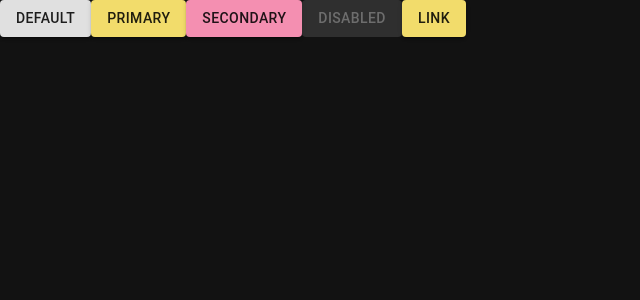
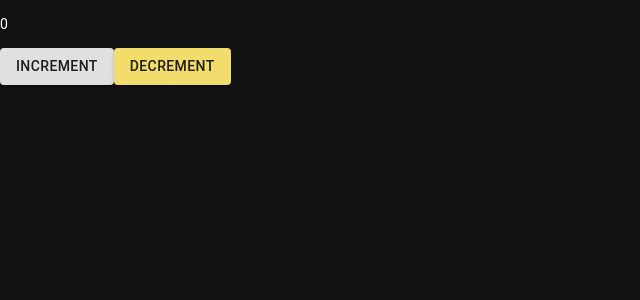
Before and after one commit to hyrova/backoffice, a Next.js app: page / in a window 1280 px wide. Shown: the top 300 px of the page, without its empty margins (0-640 px from the left). Built offline with nearby package versions, Linux system fonts and the light colour scheme; a web font is replaced by a local one.

Commit message:
Basic global state (not persisted)

```diff
--- a/pages/_app.tsx
+++ b/pages/_app.tsx
@@ -1,5 +1,6 @@
 import { CssBaseline, ThemeProvider } from "@material-ui/core";
 import { useEffect } from "react";
+import { AppWrapper } from "../src/context/state";
 import LayoutWrapper from "../src/layouts/layout-wrapper";
 import { darkTheme } from "../src/theme/theme";
 import "../styles/globals.scss";
@@ -16,9 +17,11 @@ function MyApp({ Component, pageProps }) {
     <ThemeProvider theme={darkTheme}>
       {/* CssBaseline kickstart an elegant, consistent, and simple baseline to build upon. */}
       <CssBaseline />
-      <LayoutWrapper {...pageProps}>
-        <Component {...pageProps} />
-      </LayoutWrapper>
+      <AppWrapper>
+        <LayoutWrapper {...pageProps}>
+          <Component {...pageProps} />
+        </LayoutWrapper>
+      </AppWrapper>
     </ThemeProvider>
   );
 }
--- a/pages/index.tsx
+++ b/pages/index.tsx
@@ -1,23 +1,28 @@
 import { Button } from "@material-ui/core";
 import Head from "next/head";
 import React from "react";
+import { useAppContext } from "../src/context/state";
 import styles from "../styles/pages/Home.module.scss";
 
 export default function Home() {
+  const { count, setcount } = useAppContext();
+
+  const increment = () => {
+    setcount(count + 1);
+  };
+
+  const decrement = () => {
+    setcount(count - 1);
+  };
+
   return (
     <div className={styles.container}>
-      <Button variant="contained">Default</Button>
-      <Button variant="contained" color="primary">
-        Primary
+      <p>{count}</p>
+      <Button variant="contained" onClick={increment}>
+        Increment
       </Button>
-      <Button variant="contained" color="secondary">
-        Secondary
-      </Button>
-      <Button variant="contained" disabled>
-        Disabled
-      </Button>
-      <Button variant="contained" color="primary" href="#contained-buttons">
-        Link
+      <Button variant="contained" color="primary" onClick={decrement}>
+        Decrement
       </Button>
     </div>
   );
--- /dev/null
+++ b/src/context/state.tsx
@@ -0,0 +1,18 @@
+import { createContext, useContext, useState } from "react";
+
+const AppContext = createContext(null);
+
+export function AppWrapper({ children }) {
+  const [user, setuser] = useState({});
+  const [count, setcount] = useState(0);
+
+  return (
+    <AppContext.Provider value={{ user, setuser, count, setcount }}>
+      {children}
+    </AppContext.Provider>
+  );
+}
+
+export function useAppContext() {
+  return useContext(AppContext);
+}
```
